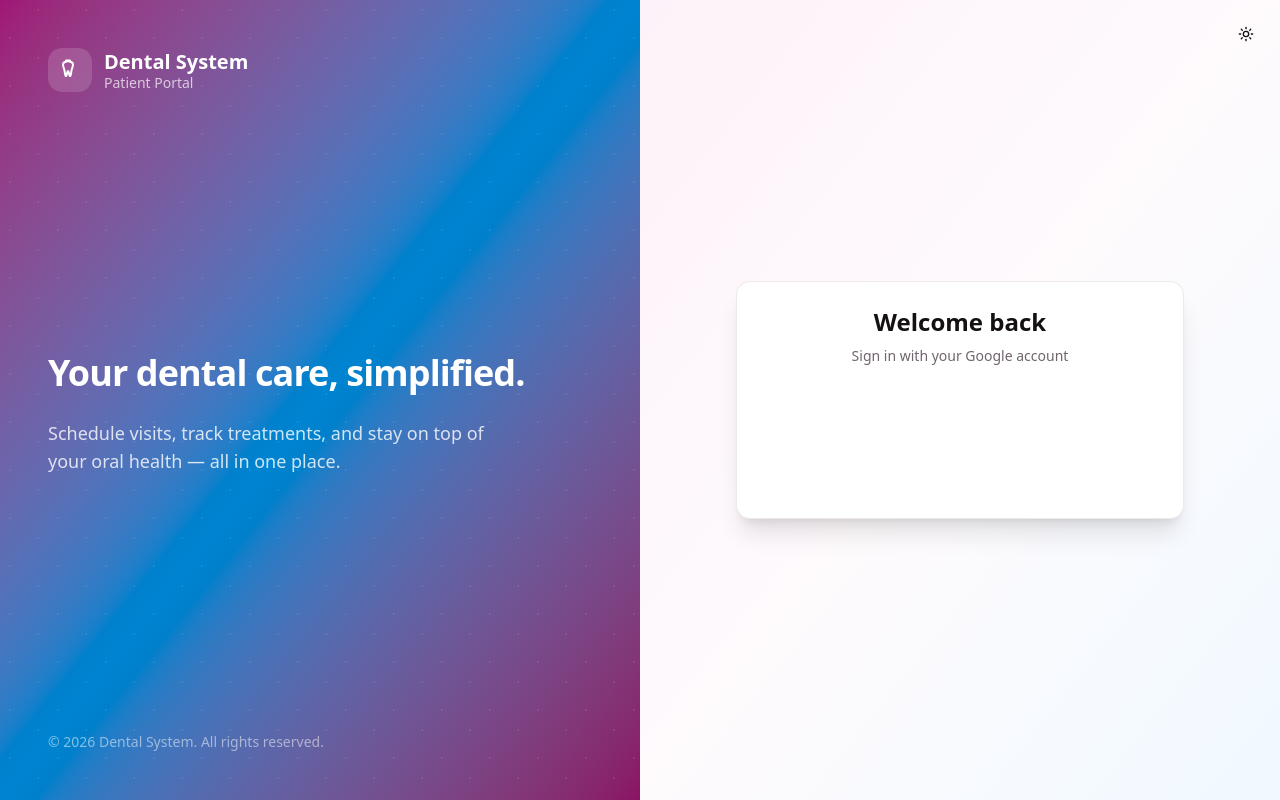
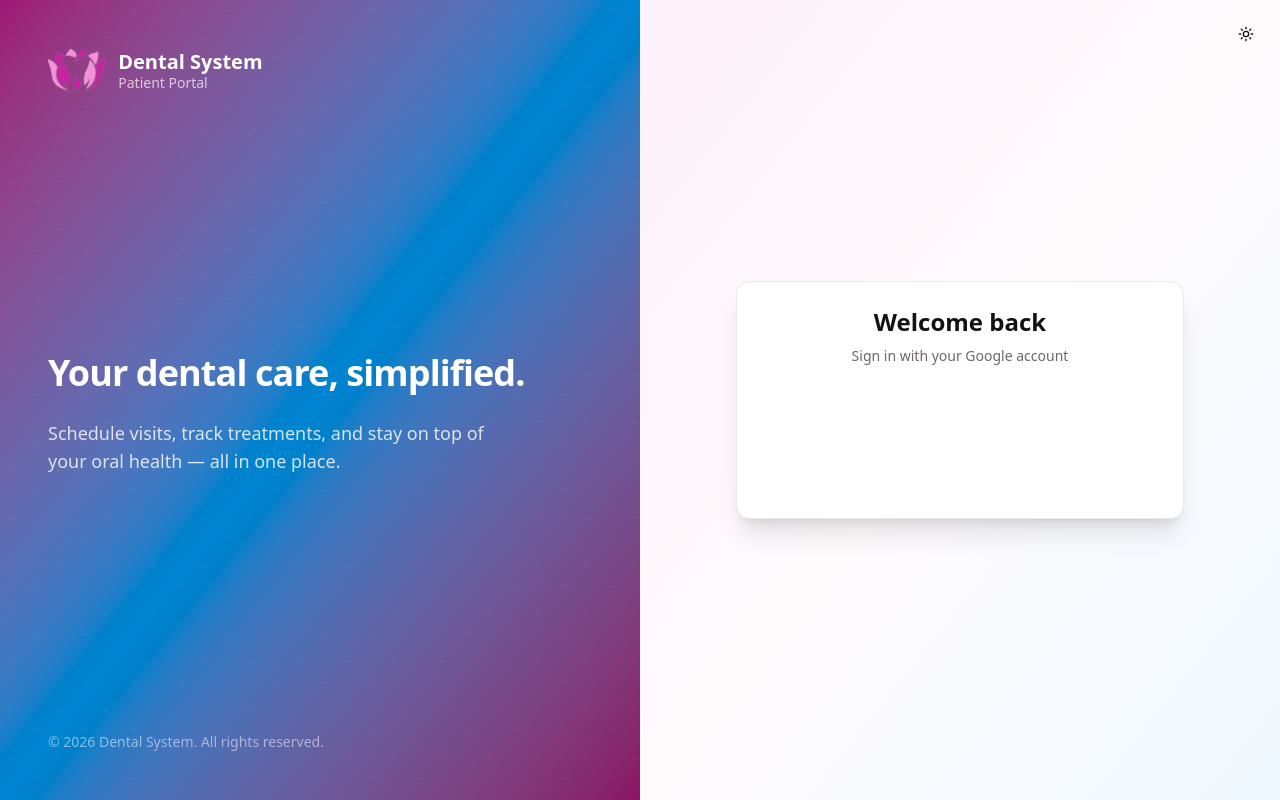
Before and after one commit to Vilghaxx/Capstone2, a Next.js app: page / in a window 1280 px wide. Built offline with nearby package versions, Linux system fonts and the light colour scheme.

Commit message:
feat: use Firefly.png logo everywhere incl. login and favicon

```diff
--- a/src/app/layout.jsx
+++ b/src/app/layout.jsx
@@ -15,7 +15,7 @@ export const metadata = {
     keywords: ["dental", "practice management", "appointments", "billing", "dental chart", "Sonido Dental Clinic"],
     authors: [{ name: "Dental System" }],
     icons: {
-        icon: "/sonido-logo.jpg",
+        icon: "/firefly.png",
     },
 };
 export default function RootLayout({ children, }) {
--- a/src/components/layout/AppShell.jsx
+++ b/src/components/layout/AppShell.jsx
@@ -122,7 +122,7 @@ export function AppShell({ children }) {
         {/* Desktop sidebar */}
         <aside className="sticky top-0 self-start h-screen hidden w-64 shrink-0 flex-col border-r border-border bg-card lg:flex 2xl:w-72">
           <div className="flex items-center gap-2 border-b border-border px-4 py-3">
-            <img src="/sonido-logo.jpg" alt="Sonido Dental Clinic" className="h-8 w-8 rounded-lg object-cover"/>
+            <img src="/firefly.png" alt="Sonido Dental Clinic" className="h-8 w-auto object-contain"/>
             <p className="text-sm font-semibold leading-tight">Sonido Dental Clinic</p>
           </div>
           <div className="flex-1 overflow-y-auto px-4 pb-2 pt-3">
@@ -145,7 +145,7 @@ export function AppShell({ children }) {
               </SheetTrigger>
               <SheetContent side="left" className="w-72 p-4">
                 <SheetTitle className="mb-4 flex items-center gap-2">
-                  <img src="/sonido-logo.jpg" alt="Sonido Dental Clinic" className="h-5 w-5 rounded object-cover"/> Sonido Dental Clinic
+                  <img src="/firefly.png" alt="Sonido Dental Clinic" className="h-5 w-auto object-contain"/> Sonido Dental Clinic
                 </SheetTitle>
                 <div className="flex flex-col gap-4">
                   <UserCard />
@@ -154,7 +154,7 @@ export function AppShell({ children }) {
               </SheetContent>
             </Sheet>
             <div className="flex flex-1 items-center gap-2">
-              <img src="/sonido-logo.jpg" alt="Sonido Dental Clinic" className="h-7 w-7 rounded-md object-cover"/>
+              <img src="/firefly.png" alt="Sonido Dental Clinic" className="h-7 w-auto object-contain"/>
               <span className="font-semibold">Sonido Dental Clinic</span>
             </div>
             <ThemeToggle className="h-8 w-8"/>
--- a/src/components/views/LoginView.jsx
+++ b/src/components/views/LoginView.jsx
@@ -1,6 +1,5 @@
 "use client";
 import { motion } from "framer-motion";
-import { ToothIcon } from "@/components/common/ToothIcon";
 import { toast } from "sonner";
 import { GoogleLogin } from "@react-oauth/google";
 import { useAuth } from "@/lib/auth-store";
@@ -33,9 +32,7 @@ export default function LoginView() {
             backgroundSize: "48px 48px",
         }}/>
         <motion.div initial={{ opacity: 0, y: -12 }} animate={{ opacity: 1, y: 0 }} transition={{ duration: 0.5 }} className="relative flex items-center gap-3 text-white">
-          <div className="flex size-11 items-center justify-center rounded-xl bg-white/15 backdrop-blur-sm">
-            <ToothIcon className="size-6"/>
-          </div>
+          <img src="/firefly.png" alt="Sonido Dental Clinic" className="h-11 w-auto object-contain"/>
           <div>
             <p className="text-xl font-bold leading-tight">Dental System</p>
              <p className="text-sm text-white/70 leading-tight">Patient Portal</p>
@@ -58,9 +55,7 @@ export default function LoginView() {
       <div className="flex w-full items-center justify-center bg-gradient-to-br from-blue-50 via-background to-sky-50 p-4 dark:from-blue-950/20 dark:via-background dark:to-sky-950/20 lg:w-1/2">
         <motion.div initial={{ opacity: 0, y: 12, scale: 0.98 }} animate={{ opacity: 1, y: 0, scale: 1 }} transition={{ duration: 0.3, ease: "easeOut" }} className="w-full max-w-[90vw] sm:max-w-md">
           <div className="mb-6 flex items-center justify-center gap-2.5 lg:hidden">
-            <div className="flex size-10 items-center justify-center rounded-xl bg-primary text-primary-foreground shadow-sm">
-              <ToothIcon className="size-5"/>
-            </div>
+            <img src="/firefly.png" alt="Sonido Dental Clinic" className="h-10 w-auto object-contain"/>
             <div>
               <p className="text-lg font-bold leading-tight">Dental System</p>
               <p className="text-xs text-muted-foreground leading-tight">Patient Portal</p>
```
Also changed, not shown: public/firefly.png (added).
